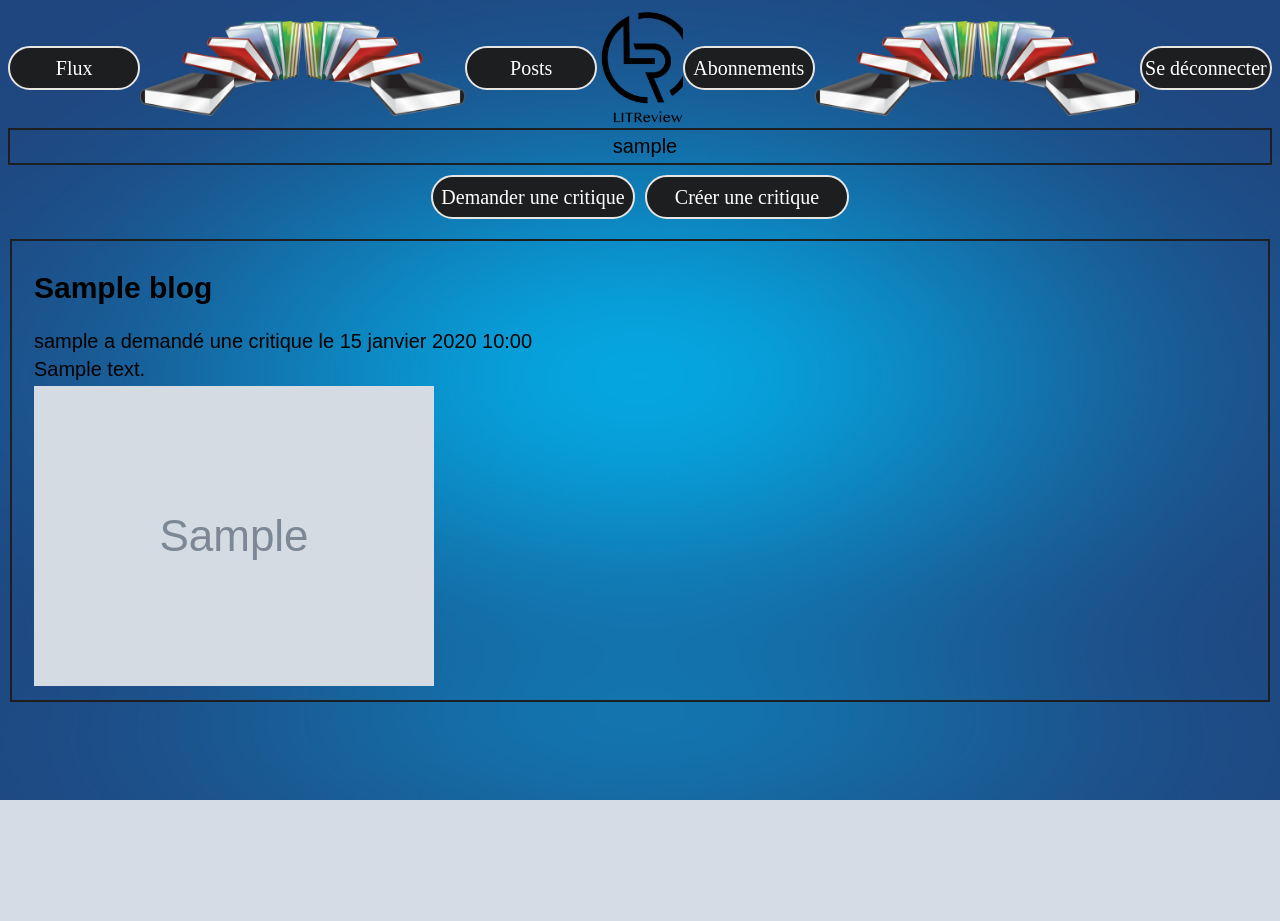
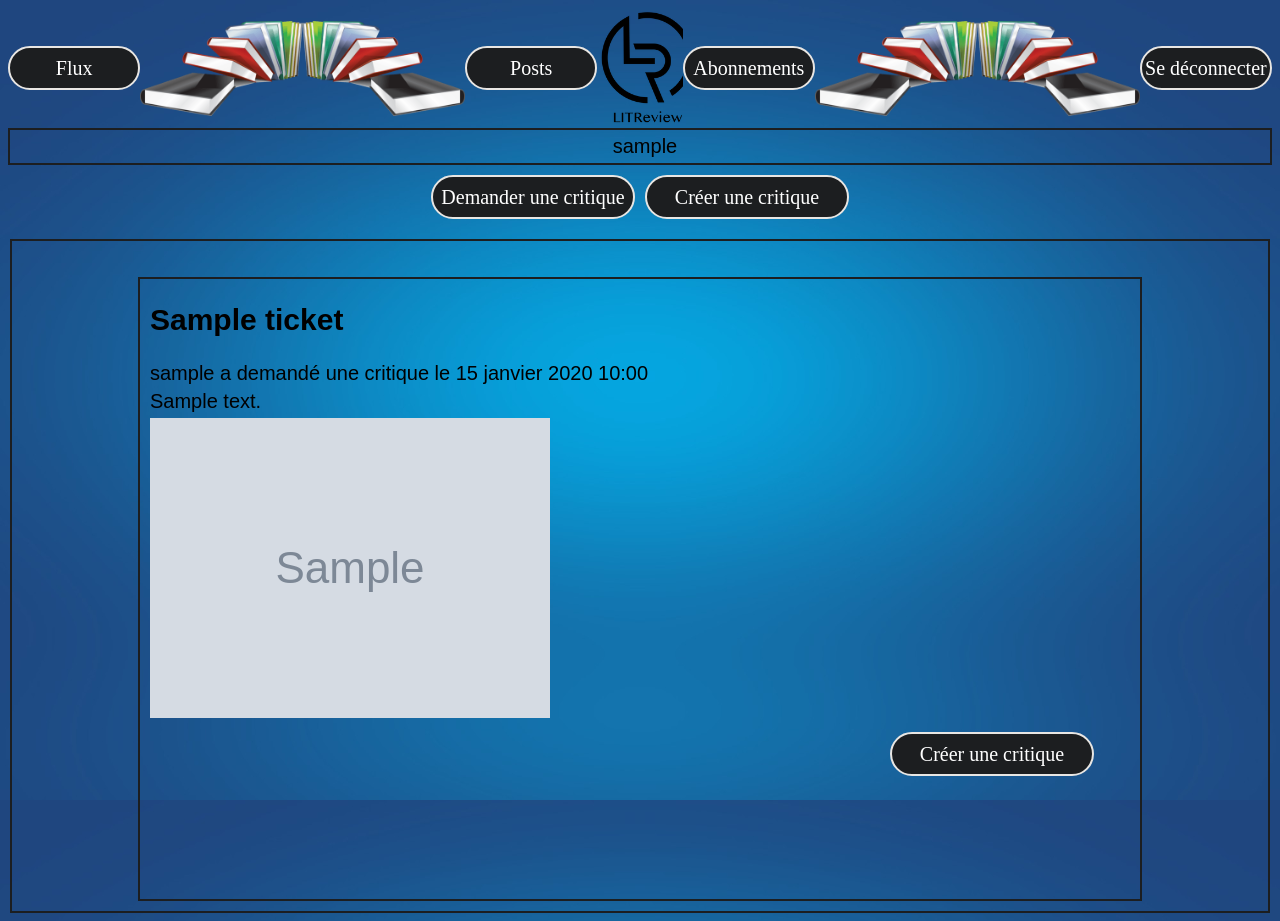
Before and after one commit to Nico13118/Projet9_V2, a Django app: template litreview/blog/templates/blog/flow.html in a window 1280 px wide. Before the commit the page ends 800 px from the top, so only its background shows below. Run offline with Django 4.2, Linux system fonts and the light colour scheme; a user stored in the database is signed in; tables that the repository leaves empty hold one stand-in row (values such as "Sample post"); the template is opened without the code that fills it: values that come from a table or form of the project are taken from there, most other values are stand-ins (such as "Sample title", 1, 10 or a date in 2020); grey boxes marked "Sample" are stand-in pictures.

Commit message:
Reconfiguration de la boucle for qui permet d'afficher le ticket ainsi que la photo associé à ce ticket. Ajout d'un bouton qui permet à l'utilisateur de créer une critique en réponse à un ticket

```diff
--- a/litreview/blog/templates/blog/flow.html
+++ b/litreview/blog/templates/blog/flow.html
@@ -23,18 +23,19 @@
             <p>{{ request.user }}</p>
         </div>
         <nav class="critical_button">
-            <a class="request_button" href="{% url 'request_review'%}">Demander une critique</a>
+            <a class="request_button" href="{% url 'create_ticket' %}">Demander une critique</a>
             <a class="create_button" href="">Créer une critique</a>
 
         </nav>
         <fieldset>
-            {% for blog in blogs %}
-            <h2>{{ blog.title }}</h2>
-            <p class="author_date">{{ blog.author.username }} a demandé une critique le {{ blog.date_created }}</p>
-            <p>{{ blog.content }}</p>
-            {% endfor %}
-            {% for photo in photos %}
-            <img src="{{ photo.image.url }}">
+            {% for ticket, photo in tickets_photos %}
+            <div class="rectangle">
+                <h2>{{ ticket.title }}</h2>
+                <p class="user_date">{{ ticket.user.username }} a demandé une critique le {{ ticket.date_created }}</p>
+                <p>{{ ticket.description }}</p>
+                <img alt="{{ ticket.title }}" src="{{ photo.image.url }}">
+                <a class="create_button2" href="">Créer une critique</a>
+            </div>
             {% endfor %}
         </fieldset>
     </form>
```
